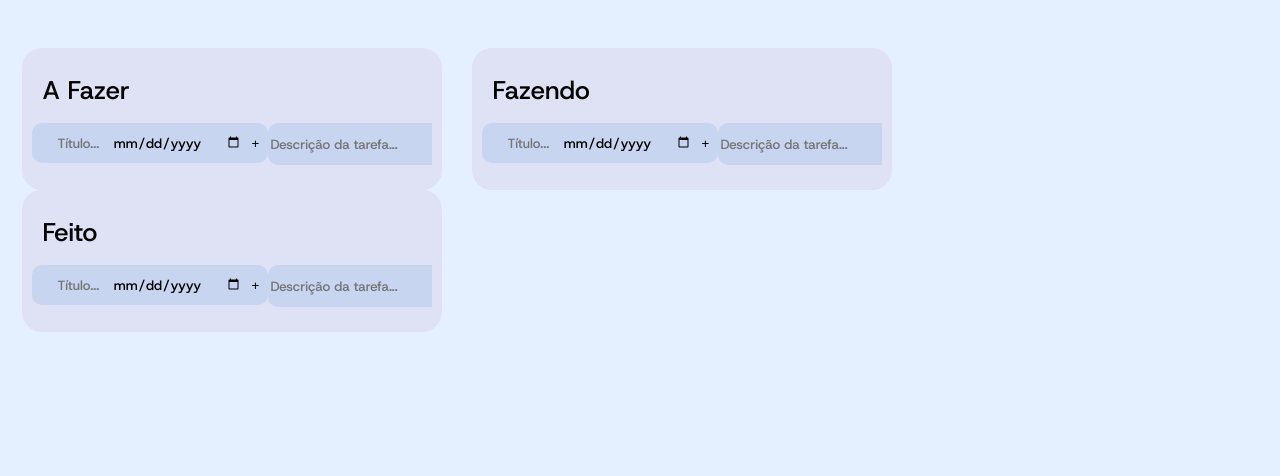
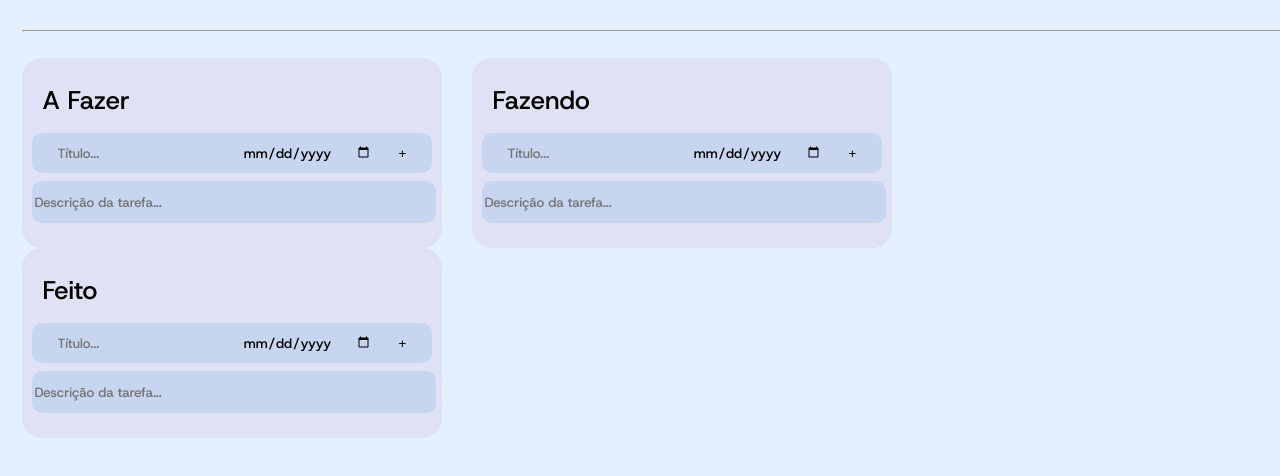
Before and after one commit to FelipeDinnouti/TodoList, a plain HTML site: page index.html in a window 1280 px wide. Shown: the part 104-580 px from the top of the page. Drawn offline with nearby package versions, Linux system fonts and the light colour scheme.

Commit message:
Estilização básica

```diff
--- a/index.html
+++ b/index.html
@@ -13,6 +13,7 @@
     <body>
         <div class="center" id="board_list">
             <h1>To do list</h1>
+            <hr>
             <br/>
         </div>
 
--- a/main/board.js
+++ b/main/board.js
@@ -155,11 +155,12 @@ class Board {
         const board_title = document.createElement("p");
         const task_list = document.createElement("ul");
 
-        const input = document.createElement("div");
-        const text_input = document.createElement("input");  //Título da task
+        const input = document.createElement("div"); // Div principal
+        const inputs_group = document.createElement("div"); // Nova div para agrupar text_input, date_input e button
+        const text_input = document.createElement("input");  // Título da task
         const date_input = document.createElement("input");
         const button = document.createElement("button");
-        const information_input = document.createElement("input");  //Descrição da task
+        const information_input = document.createElement("input");  // Descrição da task
 
         board_object.className = "board";
         board_object.id = `board${self.index}`;
@@ -170,6 +171,7 @@ class Board {
         task_list.className = "task_list";
 
         input.className = "input";
+        inputs_group.className = "inputs_group"; // Classe para estilizar o novo grupo
 
         text_input.type = "text";
         text_input.placeholder = "Título...";
@@ -186,19 +188,26 @@ class Board {
 
         information_input.type = "text";
         information_input.title = "Campo para inserir uma descrição para a tarefa.";
-        information_input.placeholder = "Descrição da tarefa..."
+        information_input.placeholder = "Descrição da tarefa...";
         information_input.className = "task_information_input";
 
+        // Adiciona os elementos ao DOM
         board_object.appendChild(board_title);
         board_object.appendChild(task_list);
         board_object.appendChild(input);
-        input.appendChild(text_input);
-        input.appendChild(date_input);
-        input.appendChild(button);
+
+        // Adiciona inputs_group e information_input à div input
+        input.appendChild(inputs_group);
         input.appendChild(information_input);
 
-        button.addEventListener("click", this.createTaskElement, false);
-        button.board_index = self.index;
+        // Adiciona inputs à nova div inputs_group
+        inputs_group.appendChild(text_input);
+        inputs_group.appendChild(date_input);
+        inputs_group.appendChild(button);
+
+        // Adiciona evento ao botão
+        button.addEventListener("click", this.createTaskElement.bind(this), false);
+        button.board_index = this.index;
 
         return board_object;
     }
--- a/style/tasks.css
+++ b/style/tasks.css
@@ -33,6 +33,7 @@
     display: inline-block;
     font-family: "HostGrotesk-Light";
     margin-bottom: 0px;
+    font-weight: 600;
 }
 
 .task_checkbox {
@@ -82,7 +83,12 @@
 
 
 .input {
+    display:block;
+}
+
+.inputs_group{
     display: flex;
+    margin-bottom: 2%;
 }
 
 .task_button {
@@ -118,11 +124,12 @@
 
 .task_information_input {
     background-color: #c7d5f0;
-    color: #c7d5f0;
+    color: #000000;
     border: none;
-    border-radius: 10px 0px 0px 10px;
+    border-radius: 10px;
     font-family: "HostGrotesk-Light";
     height: 40px;
+    width: 100%;
 }
 
 time {
```
